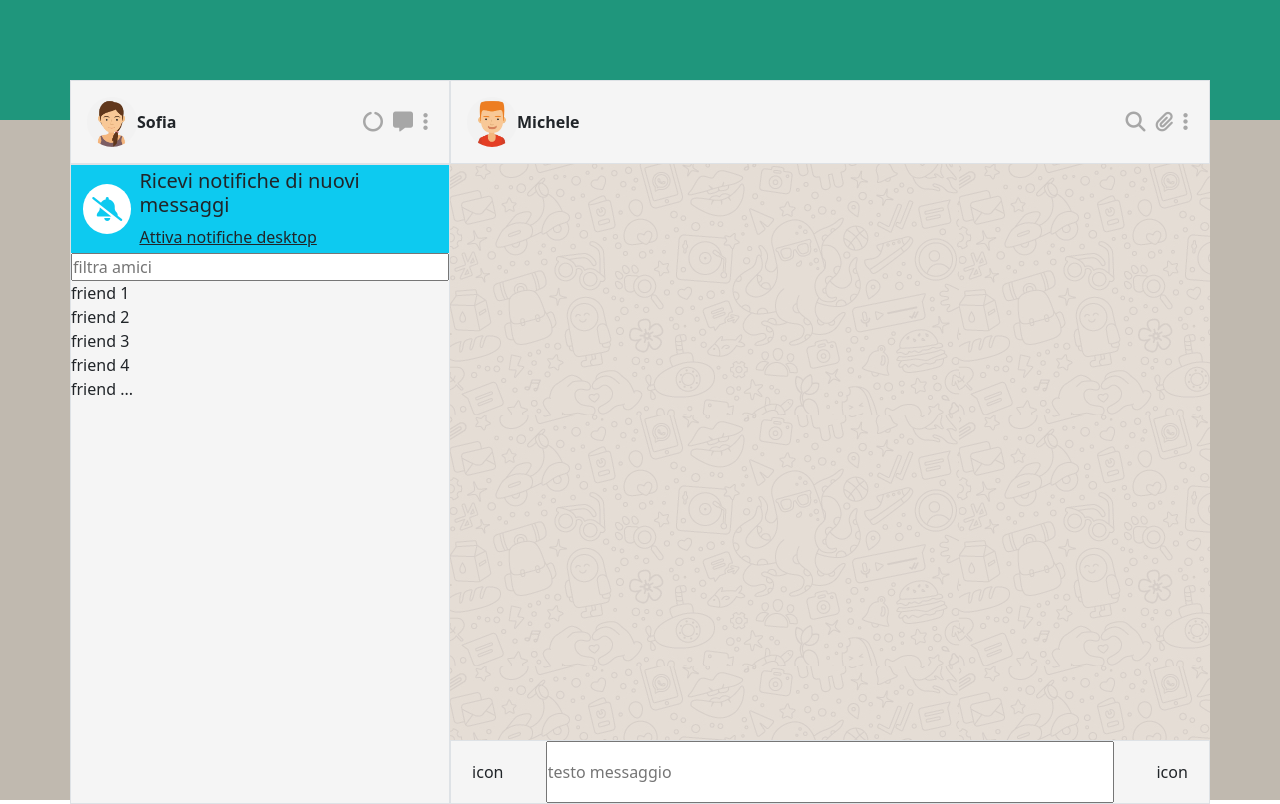
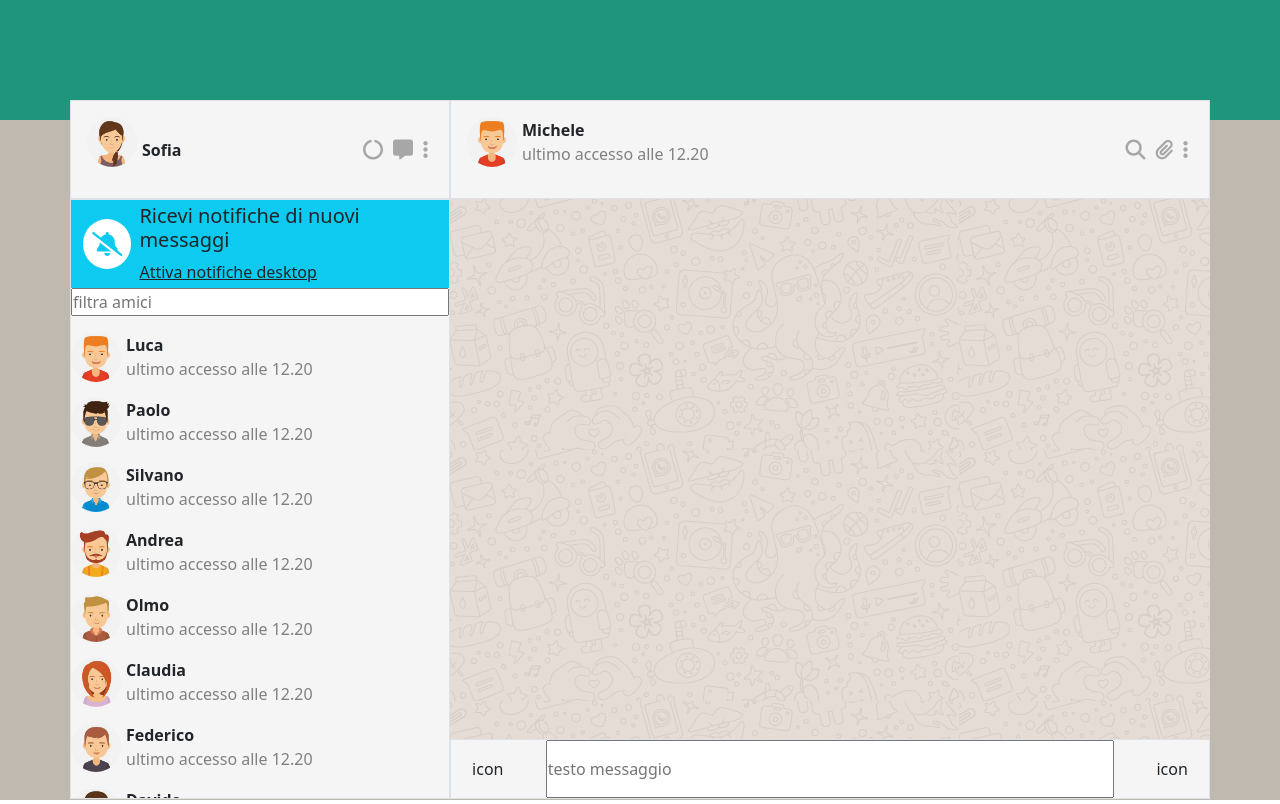
Before and after one commit to Ericdid/vue-boolzapp, a plain HTML site: page index.html in a window 1280 px wide. Drawn offline with nearby package versions, Linux system fonts and the light colour scheme.

Commit message:
add.friendList

```diff
--- a/css/style.css
+++ b/css/style.css
@@ -19,8 +19,15 @@ a {
 }
 /* app */
 .container {
-  height: 80%;
+  height: 75%;
   background-color: whitesmoke;
+}
+/* prima riga */
+
+.friend-info {
+  display: flex;
+  flex-direction: column;
+  justify-items: center;
 }
 
 /* seconda riga */
@@ -56,9 +63,14 @@ a {
 .profile-img {
   width: 50px;
   border-radius: 50px;
+  margin-bottom: 15px;
+  margin-right: 5px;
 }
 .icon {
   color: rgb(167, 167, 167);
   margin: 0 5px;
   font-size: 20px;
 }
+.grey {
+  color: grey;
+}
--- a/index.html
+++ b/index.html
@@ -32,7 +32,7 @@
         <!-- prima riga (profilo utente----profilo amico selezionato) -->
         <div class="row">
           <!-- utente -->
-          <div class="col-4 d-flex justify-content-between border p-3">
+          <div class="col-4 d-flex justify-content-between border px-3">
             <div class="d-flex align-items-center">
               <img src="./img/avatar_io.jpg" alt="" class="profile-img" />
               <strong>Sofia</strong>
@@ -47,7 +47,10 @@
           <div class="col-8 d-flex justify-content-between border p-3">
             <div class="d-flex align-items-center">
               <img src="./img/avatar_1.jpg" alt="" class="profile-img" />
-              <strong>Michele</strong>
+              <div class="friend-info">
+                <strong>Michele</strong>
+                <p class="grey">ultimo accesso alle 12.20</p>
+              </div>
             </div>
             <div class="d-flex align-items-center">
               <i class="fa-solid fa-magnifying-glass icon"></i>
@@ -70,12 +73,63 @@
               </div>
             </div>
             <input type="text" id="search-bar" placeholder="filtra amici" />
-            <div class="overflow-auto" id="friend-list">
-              <div>friend 1</div>
-              <div>friend 2</div>
-              <div>friend 3</div>
-              <div>friend 4</div>
-              <div>friend ...</div>
+            <div class="overflow-auto pt-3" id="friend-list">
+              <div class="d-flex align-items-center">
+                <img src="./img/avatar_1.jpg" alt="" class="profile-img" />
+                <div class="friend-info">
+                  <strong>Luca</strong>
+                  <p class="grey">ultimo accesso alle 12.20</p>
+                </div>
+              </div>
+              <div class="d-flex align-items-center">
+                <img src="./img/avatar_2.jpg" alt="" class="profile-img" />
+                <div class="friend-info">
+                  <strong>Paolo</strong>
+                  <p class="grey">ultimo accesso alle 12.20</p>
+                </div>
+              </div>
+              <div class="d-flex align-items-center">
+                <img src="./img/avatar_3.jpg" alt="" class="profile-img" />
+                <div class="friend-info">
+                  <strong>Silvano</strong>
+                  <p class="grey">ultimo accesso alle 12.20</p>
+                </div>
+              </div>
+              <div class="d-flex align-items-center">
+                <img src="./img/avatar_4.jpg" alt="" class="profile-img" />
+                <div class="friend-info">
+                  <strong>Andrea</strong>
+                  <p class="grey">ultimo accesso alle 12.20</p>
+                </div>
+              </div>
+              <div class="d-flex align-items-center">
+                <img src="./img/avatar_5.jpg" alt="" class="profile-img" />
+                <div class="friend-info">
+                  <strong>Olmo</strong>
+                  <p class="grey">ultimo accesso alle 12.20</p>
+                </div>
+              </div>
+              <div class="d-flex align-items-center">
+                <img src="./img/avatar_6.jpg" alt="" class="profile-img" />
+                <div class="friend-info">
+                  <strong>Claudia</strong>
+                  <p class="grey">ultimo accesso alle 12.20</p>
+                </div>
+              </div>
+              <div class="d-flex align-items-center">
+                <img src="./img/avatar_7.jpg" alt="" class="profile-img" />
+                <div class="friend-info">
+                  <strong>Federico</strong>
+                  <p class="grey">ultimo accesso alle 12.20</p>
+                </div>
+              </div>
+              <div class="d-flex align-items-center">
+                <img src="./img/avatar_8.jpg" alt="" class="profile-img" />
+                <div class="friend-info">
+                  <strong>Davide</strong>
+                  <p class="grey">ultimo accesso alle 12.20</p>
+                </div>
+              </div>
             </div>
           </div>
           <!-- seconda colonna (box di testo/chat) -->
```
